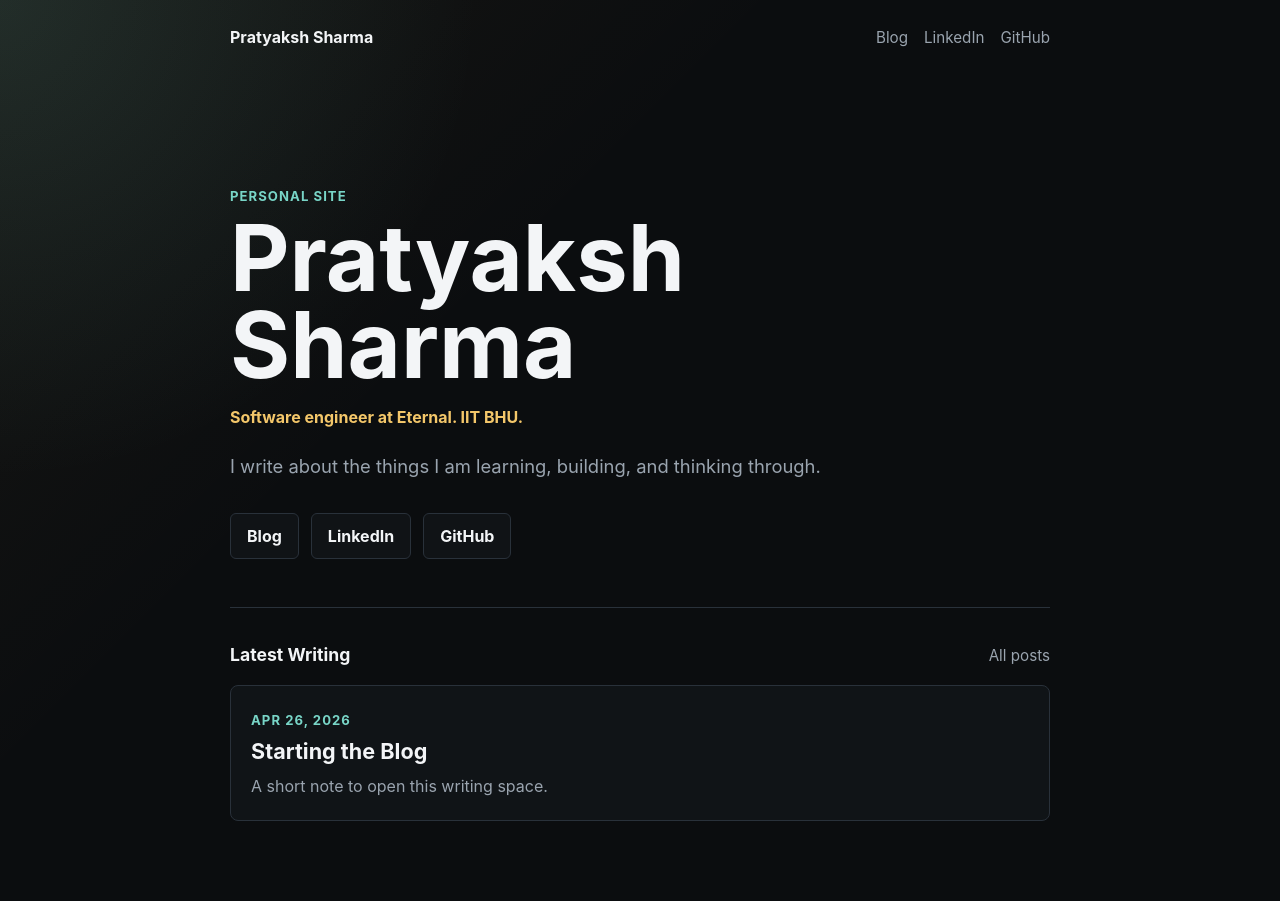
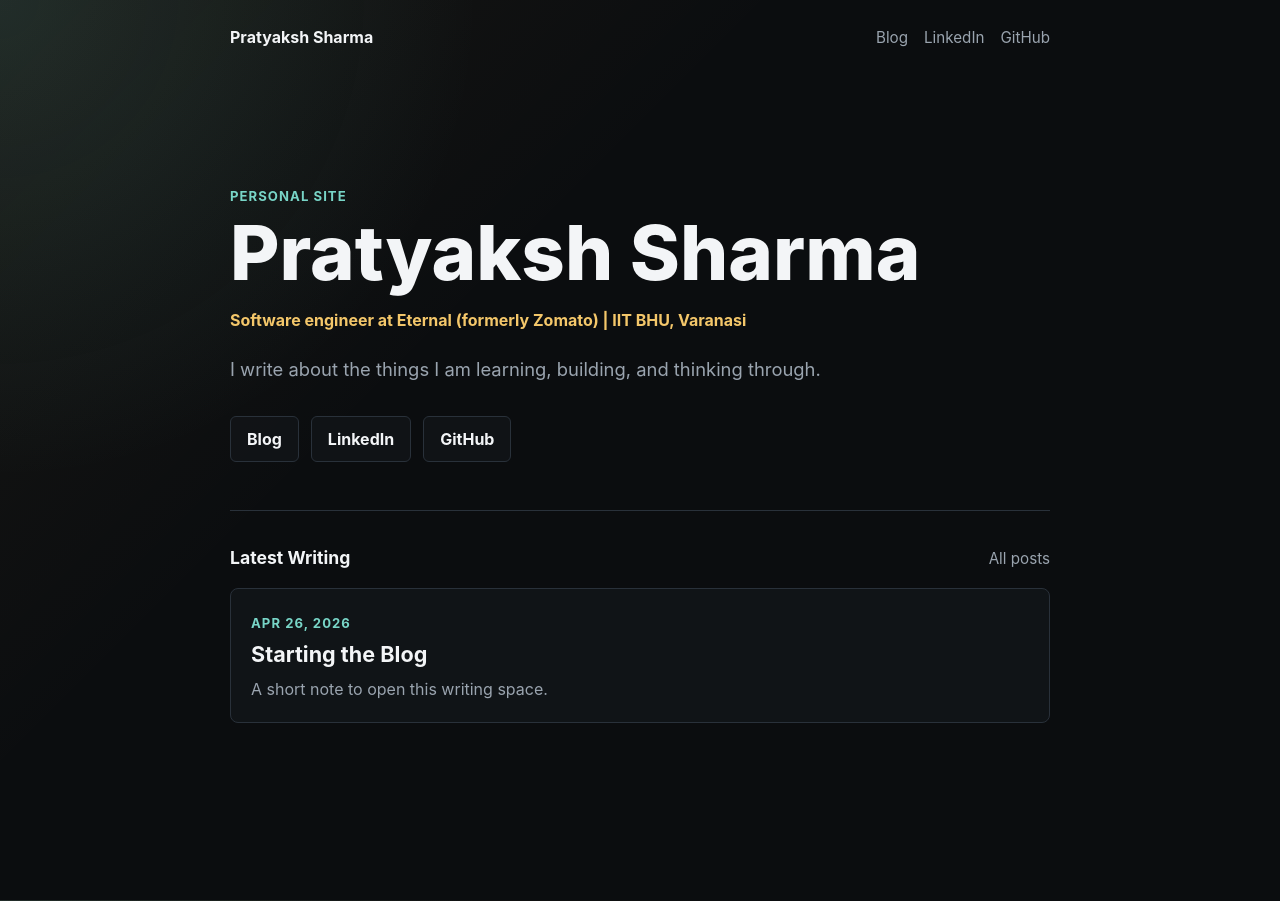
Before and after one commit to zprats/pratyaksh, a Jekyll site: the page built from index.html, in a window 1280 px wide. Built offline with Jekyll 4.4.1, drawn with Linux system fonts in a browser that asks for light colours.

Commit message:
Refine homepage hero text

```diff
--- a/assets/styles.css
+++ b/assets/styles.css
@@ -91,8 +91,9 @@ h1 {
     max-width: 16ch;
     margin-top: 0.35rem;
     color: var(--text);
-    font-size: clamp(3rem, 10vw, 5.75rem);
-    line-height: 0.95;
+    font-size: clamp(2.75rem, 7vw, 4.75rem);
+    font-weight: 760;
+    line-height: 1.02;
     letter-spacing: 0;
 }
 
--- a/index.html
+++ b/index.html
@@ -7,7 +7,7 @@ description: Personal site and writing by Pratyaksh Sharma.
 <section class="home-hero">
     <p class="eyebrow">Personal site</p>
     <h1>Pratyaksh Sharma</h1>
-    <p class="role">Software engineer at Eternal. IIT BHU.</p>
+    <p class="role">Software engineer at Eternal (formerly Zomato) | IIT BHU, Varanasi</p>
     <p class="intro">I write about the things I am learning, building, and thinking through.</p>
     <div class="actions" aria-label="Primary links">
         <a href="{{ '/blog/' | relative_url }}">Blog</a>
```
